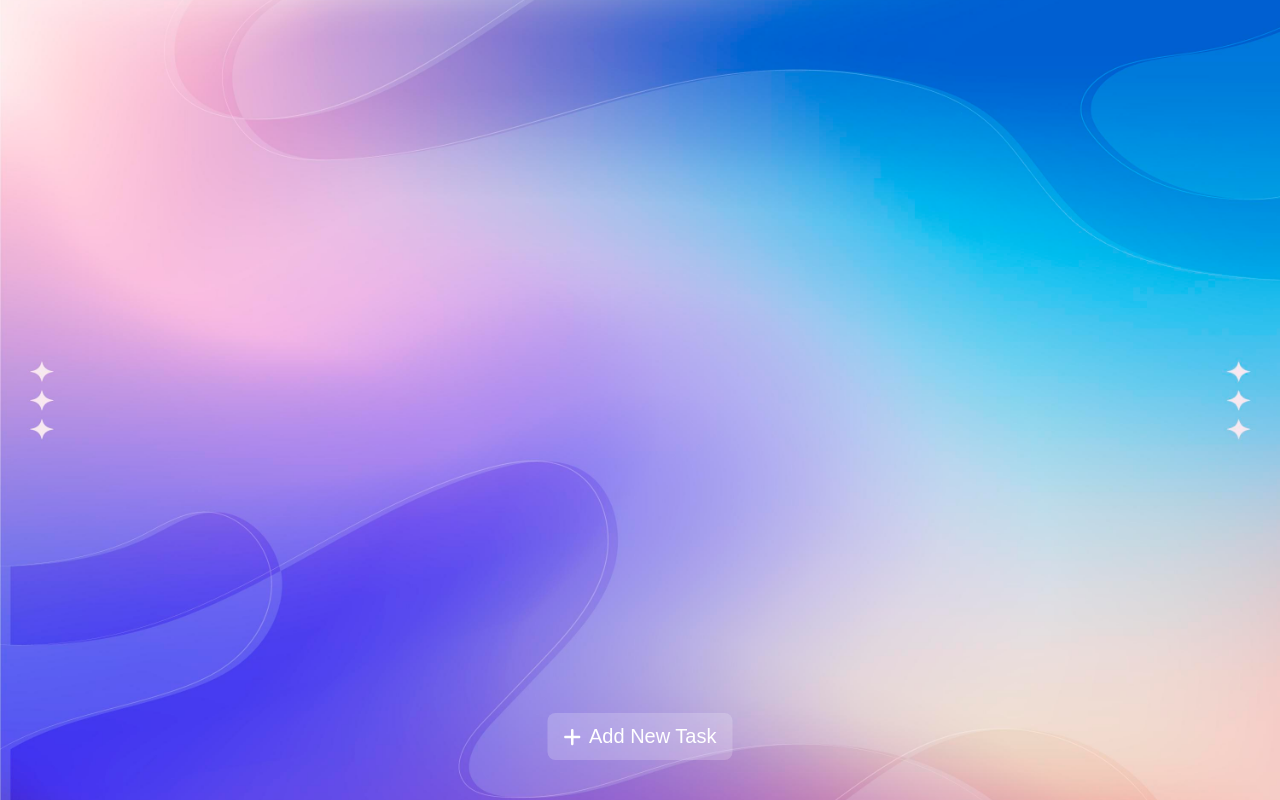
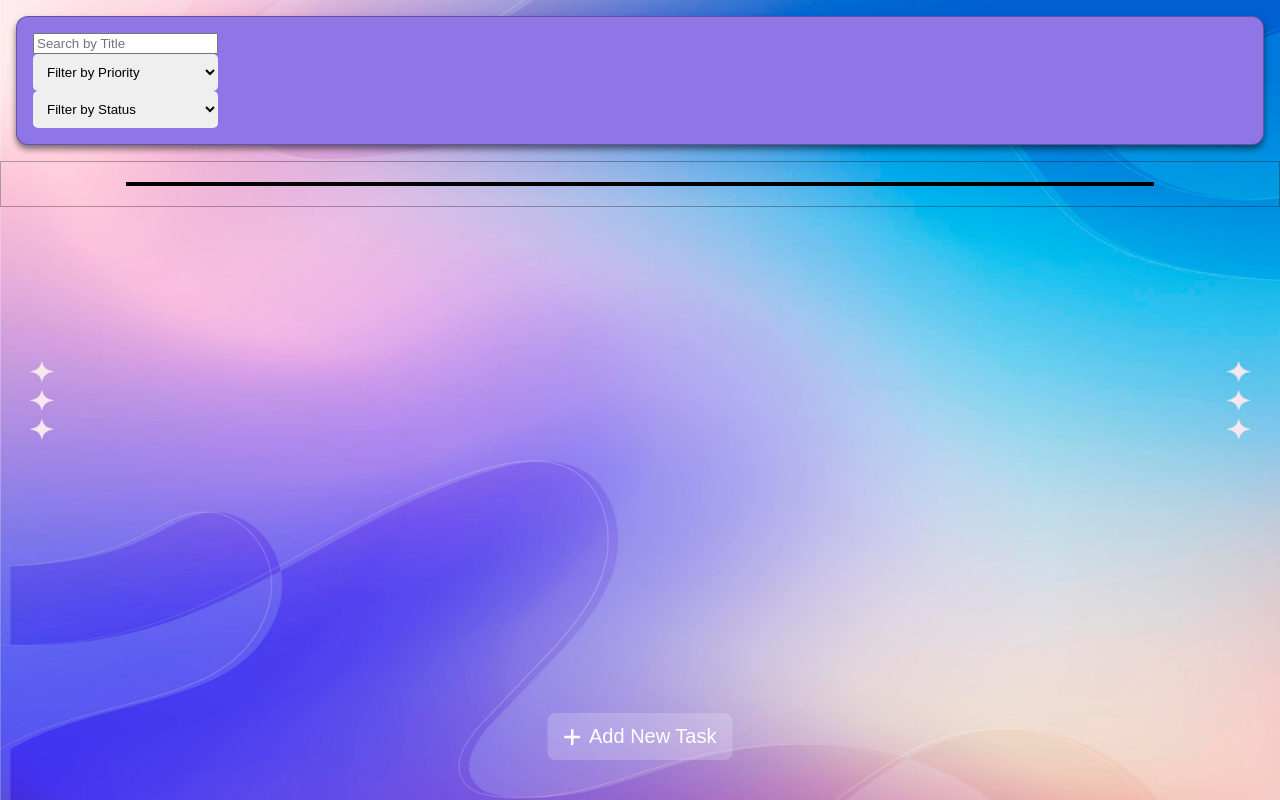
Before and after one commit to iamAlinaaa/task-app, a React (Create React App) app: page / in a window 1280 px wide. Built offline with nearby package versions, Linux system fonts and the light colour scheme.

Commit message:
filter logics

```diff
--- a/src/App.module.css
+++ b/src/App.module.css
@@ -1,5 +1,13 @@
-.content-container {
+.tasks-container {
+
+  overflow-y: auto; /* Enable vertical scrolling when content overflows the container */
+  border: 1px solid var(--gray-alpha-3); /* Border for visualization */
+
   padding: 20px;
+
+  display: flex;
+  justify-content: center;
+  align-items: center;
 }
 
 .bottom-button-container {
--- a/src/App.tsx
+++ b/src/App.tsx
@@ -1,10 +1,12 @@
 import { useState } from "react";
 import styles from "./App.module.css";
+import { useSelector } from "react-redux";
 import {
   AppBackground,
   TaskList,
   TaskModal,
   AddTaskButton,
+  Header,
 } from "./components/components";
 
 function App() {
@@ -22,9 +24,20 @@ function App() {
     console.log("SAVED");
   };
 
+  const { allTasks } = useSelector(({ tasks }) => {
+    return {
+      allTasks: tasks.tasks,
+    };
+  });
+
+  const [filteredTasks, setFilteredTasks] = useState(allTasks);
+
   return (
     <AppBackground>
-      <TaskList />
+      <Header tasksData={allTasks} setFilteredTasks={setFilteredTasks} />
+      <div className={styles["tasks-container"]}>
+        <TaskList tasksData={filteredTasks}/>
+      </div>
       <div className={styles["bottom-button-container"]}>
         <AddTaskButton onClick={openModal} />
       </div>
--- a/src/components/components.ts
+++ b/src/components/components.ts
@@ -3,3 +3,4 @@ export { TaskItem } from "./task-item/task-item";
 export { AddTaskButton } from "./add-task-button/add-task-button";
 export { TaskModal } from "./task-modal/task-modal";
 export { TaskList } from "./task-list/task-list";
+export { Header } from "./header/header";
--- /dev/null
+++ b/src/components/header/header.tsx
@@ -0,0 +1,255 @@
+// import React, { useState } from "react";
+// import styles from "./styles.module.css";
+// import { FontAwesomeIcon } from "@fortawesome/react-fontawesome";
+// import {
+//   faFilter,
+//   faSort,
+//   faSearch,
+//   faTimes,
+// } from "@fortawesome/free-solid-svg-icons";
+
+// type Properties = {
+// //   onFilter: (status: string, priority: string) => void;
+// //   onSearch: (searchText: string) => void;
+// };
+
+// const Header: React.FC<Properties> = ({
+// //   onFilter,
+
+// //   onSearch,
+// }) => {
+//   const [statusFilter, setStatusFilter] = useState("");
+//   const [priorityFilter, setPriorityFilter] = useState("");
+//   const [searchText, setSearchText] = useState("");
+
+// //   const handleFilter = () => {
+// //     onFilter(statusFilter, priorityFilter);
+// //   };
+
+// //   const handleSearch = () => {
+// //     onSearch(searchText);
+// //   };
+
+//   return (
+//     <div className={styles["header-container"]}>
+
+//       <div className={styles["search-container"]}>
+//         <input
+//           type="text"
+//           placeholder="Search by Title"
+//           value={searchText}
+//           onChange={(e) => setSearchText(e.target.value)}
+//         />
+//         <button>
+//         {/* <button onClick={handleSearch}> */}
+//           <FontAwesomeIcon icon={faSearch} />
+//         </button>
+//         <button onClick={() => setSearchText("")}>
+//           <FontAwesomeIcon icon={faTimes} />
+//         </button>
+//       </div>
+//       <div className={styles["filter-container"]}>
+//         <select
+//           value={statusFilter}
+//           onChange={(e) => setStatusFilter(e.target.value)}
+//         >
+//           <option value="">Filter by Status</option>
+//           <option value="ToDo">To Do</option>
+//           <option value="In Progress">In Progress</option>
+//           <option value="Done">Done</option>
+//         </select>
+//         <select
+//           value={priorityFilter}
+//           onChange={(e) => setPriorityFilter(e.target.value)}
+//         >
+//           <option value="">Filter by Priority</option>
+//           <option value="High">High</option>
+//           <option value="Medium">Medium</option>
+//           <option value="Low">Low</option>
+//         </select>
+
+//       </div>
+//     </div>
+//   );
+// };
+
+// export { Header };
+import React, { useState, useEffect } from "react";
+import styles from "./styles.module.css";
+import { Task } from "../../slices/task-slice";
+
+type Properties = {
+  tasksData: Task[];
+  setFilteredTasks: React.Dispatch<React.SetStateAction<Task[]>>;
+};
+
+type FilterState = {
+  searchQuery: string;
+  priorityFilter: string;
+  statusFilter: string;
+};
+
+const Header: React.FC<Properties> = ({ tasksData, setFilteredTasks }) => {
+  const [filters, setFilters] = useState<FilterState>({
+    searchQuery: "",
+    priorityFilter: "",
+    statusFilter: "",
+  });
+
+  useEffect(() => {
+    applyFilters();
+  }, [filters]);
+
+  const handleSearchChange = (event: React.ChangeEvent<HTMLInputElement>) => {
+    setFilters((prevFilters) => ({
+      ...prevFilters,
+      searchQuery: event.target.value,
+    }));
+  };
+
+  const handlePriorityChange = (
+    event: React.ChangeEvent<HTMLSelectElement>
+  ) => {
+    setFilters((prevFilters) => ({
+      ...prevFilters,
+      priorityFilter: event.target.value,
+    }));
+  };
+
+  const handleStatusChange = (event: React.ChangeEvent<HTMLSelectElement>) => {
+    setFilters((prevFilters) => ({
+      ...prevFilters,
+      statusFilter: event.target.value,
+    }));
+  };
+
+  const applyFilters = () => {
+    const { searchQuery, priorityFilter, statusFilter } = filters;
+
+    const filteredTasks = tasksData.filter((task) => {
+      const matchSearch =
+        task?.title?.toLowerCase().includes(searchQuery.toLowerCase()) || false;
+      const matchPriority =
+        priorityFilter === "" || task.priority === priorityFilter;
+      const matchStatus = statusFilter === "" || task.status === statusFilter;
+      return matchSearch && matchPriority && matchStatus;
+    });
+
+    setFilteredTasks(filteredTasks);
+  };
+
+  return (
+    <div    className={styles["header-container"]}>
+      <form autoComplete="off">
+        <label className={styles["search-container"]}>
+          <input
+            name="search"
+            type="search"
+            placeholder="Search by Title"
+            onChange={handleSearchChange}
+          />
+        </label>
+        <label className={styles["filter-container"]}>
+          <select
+            name="priority"
+            onChange={handlePriorityChange}
+          >
+       <option value="">Filter by Priority</option>
+          <option value="High">High</option>
+          <option value="Medium">Medium</option>
+          <option value="Low">Low</option>
+          </select>
+        </label>
+        <label className={styles["filter-container"]}>
+          <select name="status" onChange={handleStatusChange}>
+            <option value="">Filter by Status</option>
+            <option value="ToDo">To Do</option>
+            <option value="In Progress">In Progress</option>
+            <option value="Done">Done</option>
+          </select>
+        </label>
+      </form>
+
+
+
+    </div>
+  );
+};
+
+export { Header };
+
+// import React, { useState } from "react";
+// import styles from "./styles.module.css";
+// import { FontAwesomeIcon } from "@fortawesome/react-fontawesome";
+// import {
+//   faFilter,
+//   faSort,
+//   faSearch,
+//   faTimes,
+// } from "@fortawesome/free-solid-svg-icons";
+
+// type Properties = {
+//   onFilter: (status: string, priority: string) => void;
+//   onSearch: (searchText: string) => void;
+// };
+
+// const Header: React.FC<Properties> = ({
+//   onFilter,
+//   onSearch,
+// }) => {
+//   const [statusFilter, setStatusFilter] = useState("");
+//   const [priorityFilter, setPriorityFilter] = useState("");
+//   const [searchText, setSearchText] = useState("");
+
+//   const handleFilter = () => {
+//     onFilter(statusFilter, priorityFilter);
+//   };
+
+//   const handleSearch = () => {
+//     onSearch(searchText);
+//   };
+
+//   return (
+//     <div className={styles["header-container"]}>
+//       <div className={styles["search-container"]}>
+//         <input
+//           type="text"
+//           placeholder="Search by Title"
+//           value={searchText}
+//           onChange={(e) => setSearchText(e.target.value)}
+//         />
+//         <button onClick={handleSearch}>
+//           <FontAwesomeIcon icon={faSearch} />
+//         </button>
+//         <button onClick={() => setSearchText("")}>
+//           <FontAwesomeIcon icon={faTimes} />
+//         </button>
+//       </div>
+//       <div className={styles["filter-container"]}>
+//         <select
+//           value={statusFilter}
+//           onChange={(e) => setStatusFilter(e.target.value)}
+//         >
+//           <option value="">Filter by Status</option>
+//           <option value="ToDo">To Do</option>
+//           <option value="In Progress">In Progress</option>
+//           <option value="Done">Done</option>
+//         </select>
+//         <select
+//           value={priorityFilter}
+//           onChange={(e) => setPriorityFilter(e.target.value)}
+//         >
+//           <option value="">Filter by Priority</option>
+//           <option value="High">High</option>
+//           <option value="Medium">Medium</option>
+//           <option value="Low">Low</option>
+//         </select>
+//         <button onClick={handleFilter}>
+//           <FontAwesomeIcon icon={faFilter} />
+//         </button>
+//       </div>
+//     </div>
+//   );
+// };
+
+// export { Header };
--- /dev/null
+++ b/src/components/header/styles.module.css
@@ -0,0 +1,39 @@
+@import "../../assets/css/variables.module.css";
+.header-container {
+    background: var(--violet-200);
+    border: 1px solid var(--gray-alpha-3);
+    border-radius: 12px;
+    padding: 16px;
+    margin: 16px;
+    box-shadow: 0px 4px 6px var(--gray-alpha-5);
+    display: flex;
+    justify-content: space-between;
+    align-items: center;
+  }
+
+  .filter-container,
+  .sort-container,
+  .search-container {
+    display: flex;
+    align-items: center;
+  }
+
+  select,
+  input {
+    margin-right: 8px;
+  }
+/*
+  button {
+    background: var(--blue-200);
+    color: var(--white);
+    border: none;
+    padding: 8px;
+    border-radius: 6px;
+    cursor: pointer;
+    transition: background 0.3s;
+  }
+
+  button:hover {
+    background: var(--blue-100);
+  }
+   */
--- a/src/components/task-list/styles.module.css
+++ b/src/components/task-list/styles.module.css
@@ -0,0 +1,6 @@
+.task-list-container {
+    width: 80vw;
+    max-height: 70vh;
+    border: 2px solid black;
+    align-self: center;
+  }
--- a/src/components/task-list/task-list.tsx
+++ b/src/components/task-list/task-list.tsx
@@ -1,18 +1,17 @@
 import React from "react";
-import { useSelector } from "react-redux";
 import { TaskItem } from "../components";
 import type { Task } from "../../slices/task-slice";
 
-const TaskList: React.FC = () => {
-  const { allTasks } = useSelector(({ tasks }) => {
-    return {
-      allTasks: tasks.tasks,
-    };
-  });
+import styles from "./styles.module.css";
 
+type Properties = {
+  tasksData: Task[];
+};
+
+const TaskList: React.FC<Properties> = ({ tasksData }) => {
   return (
-    <div>
-      {allTasks.map((task: Task) => (
+    <div className={styles["task-list-container"]}>
+      {tasksData.map((task: Task) => (
         <TaskItem key={task.id} task={task} />
       ))}
     </div>
```
